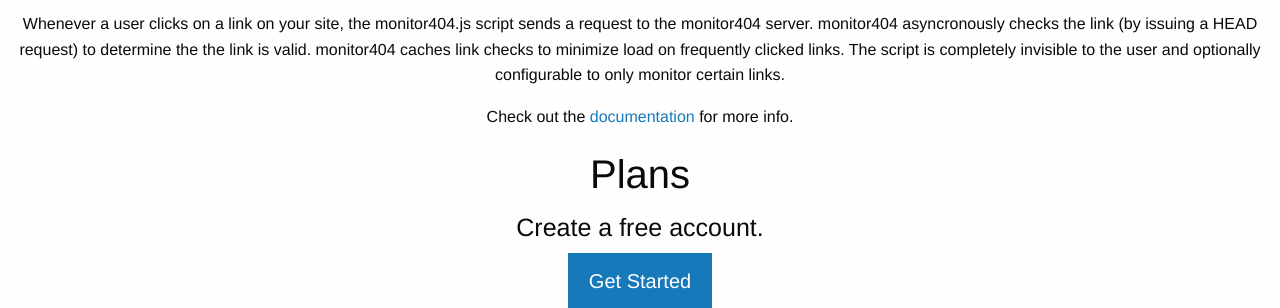
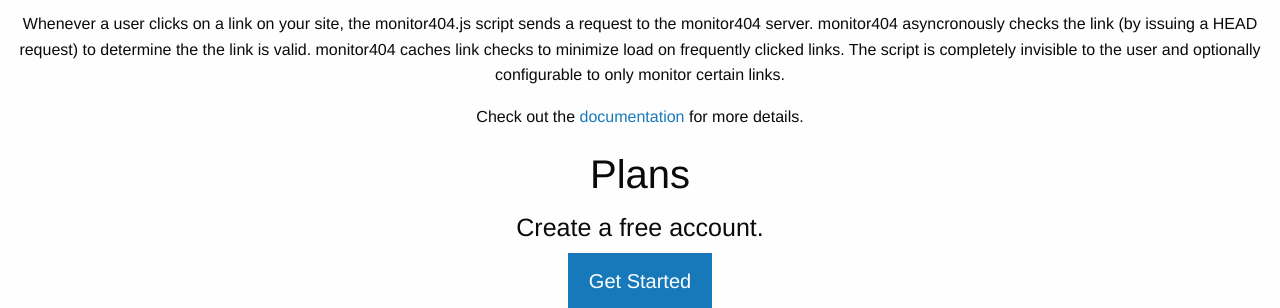
Before and after one commit to liddiard/monitor404, a Django app: page / in a window 1280 px wide. Shown: the part 945-1253 px from the top of the page. Run offline with Django 3.2, Linux system fonts and the light colour scheme; data that the repository does not hold is empty; parts of the project's set-up code (start-up, migrations or seed data) failed here and were passed over; some libraries are stand-ins or nearby versions.

Commit message:
minor wording change

```diff
--- a/project/templates/front.html
+++ b/project/templates/front.html
@@ -40,7 +40,7 @@
 
     <h3>How does monitor404 work?</h3>
     <p>Whenever a user clicks on a link on your site, the monitor404.js script sends a request to the monitor404 server. monitor404 asyncronously checks the link (by issuing a HEAD request) to determine the the link is valid. monitor404 caches link checks to minimize load on frequently clicked links. The script is completely invisible to the user and optionally configurable to only monitor certain links.</p>
-    <p>Check out the <a href="{% url 'docs' %}">documentation</a> for more info.</p>
+    <p>Check out the <a href="{% url 'docs' %}">documentation</a> for more details.</p>
 
     <h2>Plans</h2>
     {% for plan in plans %}
```
